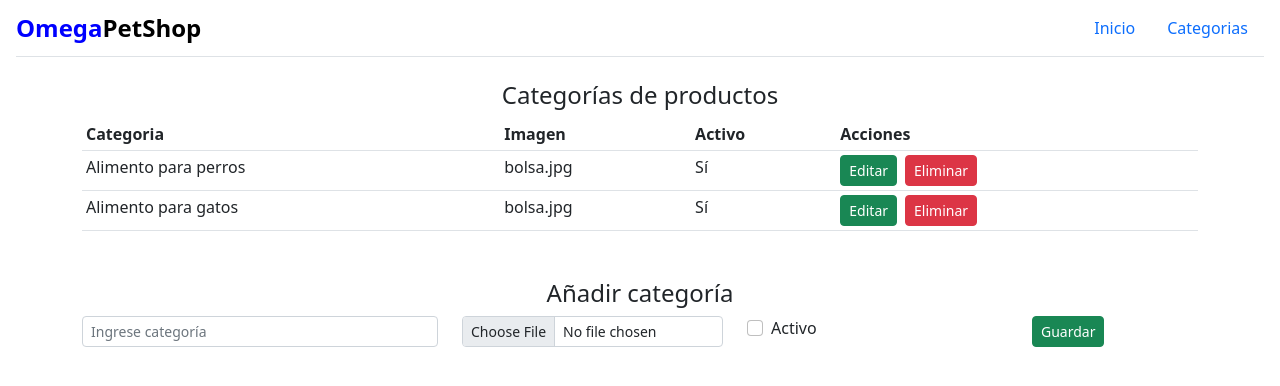
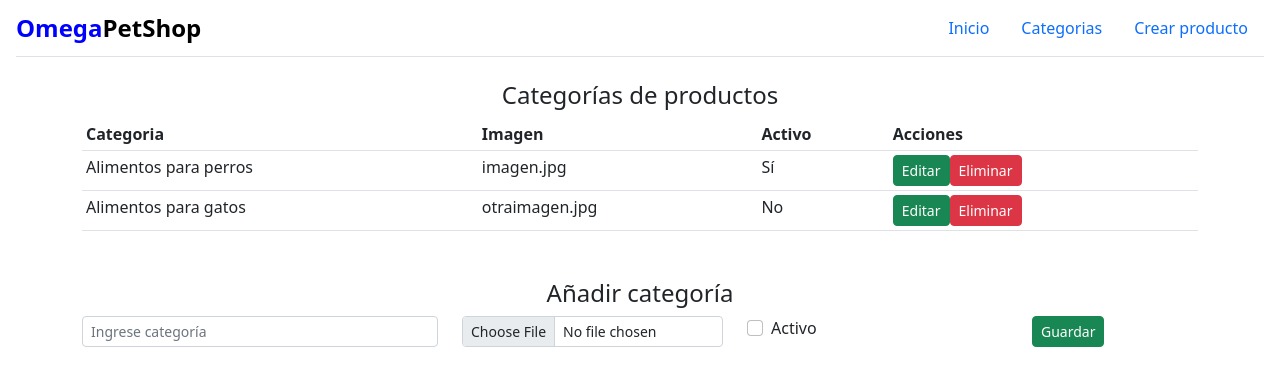
Before and after one commit to carlospalma-sistemas/omega-petshop-frontend, a React (Create React App) app: page /categorias in a window 1280 px wide. Shown: the top 386 px of the page. Built offline with nearby package versions, Linux system fonts and the light colour scheme.

Commit message:
Incorporacion form productos y organización carpetas

```diff
--- a/src/App.js
+++ b/src/App.js
@@ -1,6 +1,7 @@
-import ListaFormCategorias from "./categorias/ListaFormCategorias";
-import Header from "./general/Header";
-import Tarjetas from "./general/Tarjetas";
+import ListaFormCategorias from "./componentes/categorias/ListaFormCategorias";
+import Header from "./componentes/general/Header";
+import Tarjetas from "./componentes/general/Tarjetas";
+import FormProducto from "./componentes/productos/FormProductos";
 import { BrowserRouter, Routes, Route } from "react-router-dom";
 
 const App = () =>{
@@ -11,6 +12,7 @@ const App = () =>{
         <Routes>
           <Route path="/" element={<Tarjetas/>} exact></Route>
           <Route path="/categorias" element={<ListaFormCategorias/>} exact></Route>
+          <Route path="/productos/form" element={<FormProducto/>} exact></Route>
         </Routes>
       </BrowserRouter>
     </div>
--- a/src/categorias/ListaFormCategorias.js
+++ /dev/null
@@ -1,61 +0,0 @@
-const ListaFormCategorias = () => {
-    return (
-        <div className="container">
-            <h4 class="d-flex justify-content-center">Categorías de productos</h4>
-            <div id="tabla">
-                <table className="table table-sm">
-                    <thead>
-                        <tr>
-                            <th>Categoria</th>
-                            <th>Imagen</th>
-                            <th>Activo</th>
-                            <th>Acciones</th>
-                        </tr>
-                    </thead>
-                    <tbody>
-                        <tr>
-                            <td>Alimento para perros</td>
-                            <td>bolsa.jpg</td>
-                            <td>Sí</td>
-                            <td>
-                                <button class="btn btn-success btn-sm me-2">Editar</button>
-                                <button class="btn btn-danger btn-sm">Eliminar</button>
-                            </td>
-                        </tr>
-                        <tr>
-                            <td>Alimento para gatos</td>
-                            <td>bolsa.jpg</td>
-                            <td>Sí</td>
-                            <td>
-                                <button class="btn btn-success btn-sm me-2">Editar</button>
-                                <button class="btn btn-danger btn-sm">Eliminar</button>
-                            </td>
-                        </tr>
-                    </tbody>
-                </table>
-            </div>
-            <h4 class="d-flex justify-content-center mt-5">Añadir categoría</h4>
-            <div id="formulario">
-                <form action="">
-                    <div className="row">
-                        <div class="mb-3 col-4">
-                            <input type="text" class="form-control form-control-sm col-md-3" id="categoria" name="categoria" placeholder="Ingrese categoría" />
-                        </div>
-                        <div class="mb-3 col-3">
-                            <input class="form-control form-control-sm" id="imagen" type="file"></input>
-                        </div>
-                        <div class="mb-3 col-3">
-                            <input class="form-check-input me-2" type="checkbox" value="" id="activo" name="activo"></input>
-                            <label class="form-check-label" for="activo">Activo</label>
-                        </div>
-                        <div class="mb-3 col-2">
-                            <button class="btn btn-success btn-sm me-2">Guardar</button>
-                        </div>
-                    </div>
-                </form>
-            </div>
-        </div>
-    );
-}
-
-export default ListaFormCategorias;
--- /dev/null
+++ b/src/componentes/categorias/ListaFormCategorias.js
@@ -0,0 +1,61 @@
+import categoriaServicios from "../../servicios/categoriaServicios";
+
+const ListaFormCategorias = () => {
+    const listaCategorias = categoriaServicios.listarCategorias();
+    console.log(listaCategorias);
+
+    return (
+        <div className="container">
+            <h4 className="d-flex justify-content-center">Categorías de productos</h4>
+            <div id="tabla">
+                <table className="table table-sm">
+                    <thead>
+                        <tr>
+                            <th>Categoria</th>
+                            <th>Imagen</th>
+                            <th>Activo</th>
+                            <th>Acciones</th>
+                        </tr>
+                    </thead>
+                    <tbody>
+                    {
+                        listaCategorias.map((categoria) => (
+                            <tr key={categoria.id}>
+                                <td>{categoria.nombre}</td>
+                                <td>{categoria.imagen}</td>
+                                <td>{categoria.activo ? "Sí" : "No"}</td>
+                                <td>
+                                    <button className="btn btn-sm btn-success">Editar</button>
+                                    <button className="btn btn-sm btn-danger">Eliminar</button>
+                                </td>
+                            </tr>
+                        ))
+                    }
+                    </tbody>
+                </table>
+            </div>
+            <h4 className="d-flex justify-content-center mt-5">Añadir categoría</h4>
+            <div id="formulario">
+                <form action="">
+                    <div className="row">
+                        <div className="mb-3 col-4">
+                            <input type="text" className="form-control form-control-sm col-md-3" id="categoria" name="categoria" placeholder="Ingrese categoría" />
+                        </div>
+                        <div className="mb-3 col-3">
+                            <input className="form-control form-control-sm" id="imagen" type="file"></input>
+                        </div>
+                        <div className="mb-3 col-3">
+                            <input className="form-check-input me-2" type="checkbox" value="" id="activo" name="activo"></input>
+                            <label className="form-check-label" htmlFor="activo">Activo</label>
+                        </div>
+                        <div className="mb-3 col-2">
+                            <button className="btn btn-success btn-sm me-2">Guardar</button>
+                        </div>
+                    </div>
+                </form>
+            </div>
+        </div>
+    );
+}
+
+export default ListaFormCategorias;
--- a/src/general/Header.js
+++ b/src/componentes/general/Header.js
@@ -9,6 +9,7 @@ const Header = () => {
             <ul className="nav nav-pills">
                 <li className="nav-item"><a href="/" className="nav-link">Inicio</a></li>
                 <li className="nav-item"><a href="/categorias" className="nav-link">Categorias</a></li>
+                <li className="nav-item"><a href="/productos/form" className="nav-link">Crear producto</a></li>
             </ul>
         </header>
     );
--- /dev/null
+++ b/src/componentes/productos/FormProductos.js
@@ -0,0 +1,51 @@
+import categoriaServicios from "../../servicios/categoriaServicios";
+
+const FormProducto = () => {
+    const listaCategorias = categoriaServicios.listarCategorias();
+
+    return (
+        <form className="container">
+            <h4 className="mb-3">Formulario de productos</h4>
+            <div className="row">
+                <div className="mb-3 col-4">
+                    <label htmlFor="nombre">Ingrese nombre</label>
+                    <input type="text" className="form-control form-control-sm col-md-3" id="nombre" name="nombre" />
+                </div>
+                <div className="mb-3 col-4">
+                    <label htmlFor="nombre">Ingrese marca</label>
+                    <input type="text" className="form-control form-control-sm col-md-3" id="marca" name="marca" />
+                </div>
+                <div className="mb-3 col-4">
+                    <label htmlFor="nombre">Ingrese precio</label>
+                    <input type="number" className="form-control form-control-sm col-md-3" id="precio" name="precio" value="0"/>
+                </div>
+            </div>
+            <div className="row">
+                <div className="mb-3 col-4">
+                    <select class="form-select form-select-sm" aria-label="Categorias">
+                        <option selected>Seleccione categoría</option>
+                        {
+                            listaCategorias.map((categoria) => (
+                                <option key={categoria.nombre} value={categoria.nombre}>{categoria.nombre}</option>
+                            ))
+                        }
+                    </select>
+                </div>
+                <div className="mb-3 col-4">
+                    <input type="file" className="form-control form-control-sm col-md-3" id="imagen" name="imagen" />
+                </div>
+                <div className="mb-3 col-3">
+                    <input className="form-check-input me-2" type="checkbox" value="" id="disponible" name="disponible"></input>
+                    <label className="form-check-label" htmlFor="disponible">Disponible</label>
+                </div>
+            </div>
+            <div>
+                <div className="mb-3 col-2">
+                    <button className="btn btn-success btn-sm me-2">Guardar</button>
+                </div>
+            </div>
+        </form>
+    );
+}
+
+export default FormProducto;
--- /dev/null
+++ b/src/servicios/categoriaServicios.js
@@ -0,0 +1,22 @@
+const categorias = [
+    {
+        id: 1,
+        nombre: "Alimentos para perros",
+        activo: true,
+        imagen: "imagen.jpg"
+    },
+    {
+        id: 2,
+        nombre: "Alimentos para gatos",
+        activo: false,
+        imagen: "otraimagen.jpg"
+    },
+]
+
+const categoriaServicios = {};
+
+categoriaServicios.listarCategorias = () => {
+    return categorias;
+}
+
+export default categoriaServicios;
```
Also changed, not shown: src/componentes/general/Tarjetas.js (renamed from src/general/Tarjetas.js).
